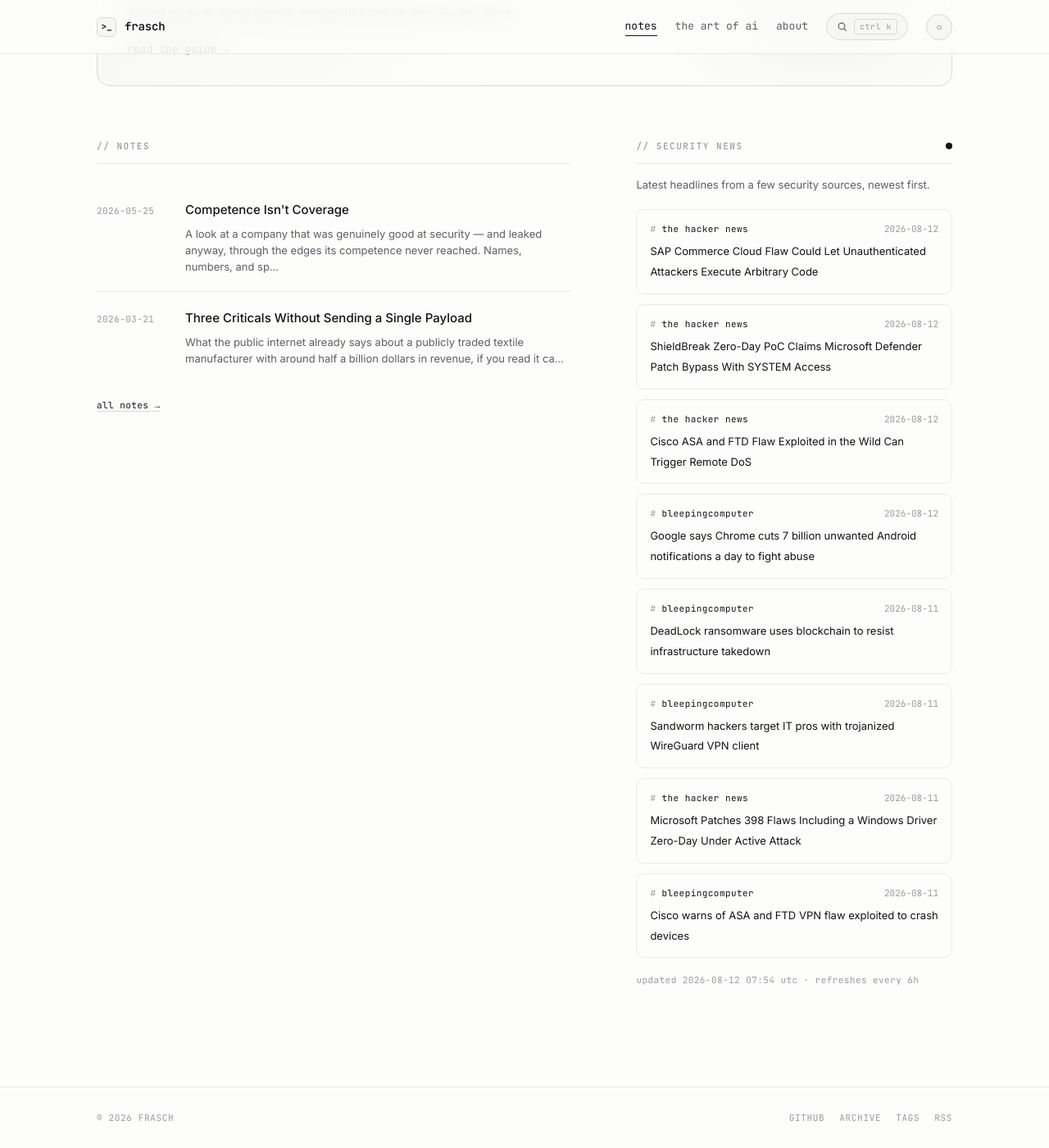
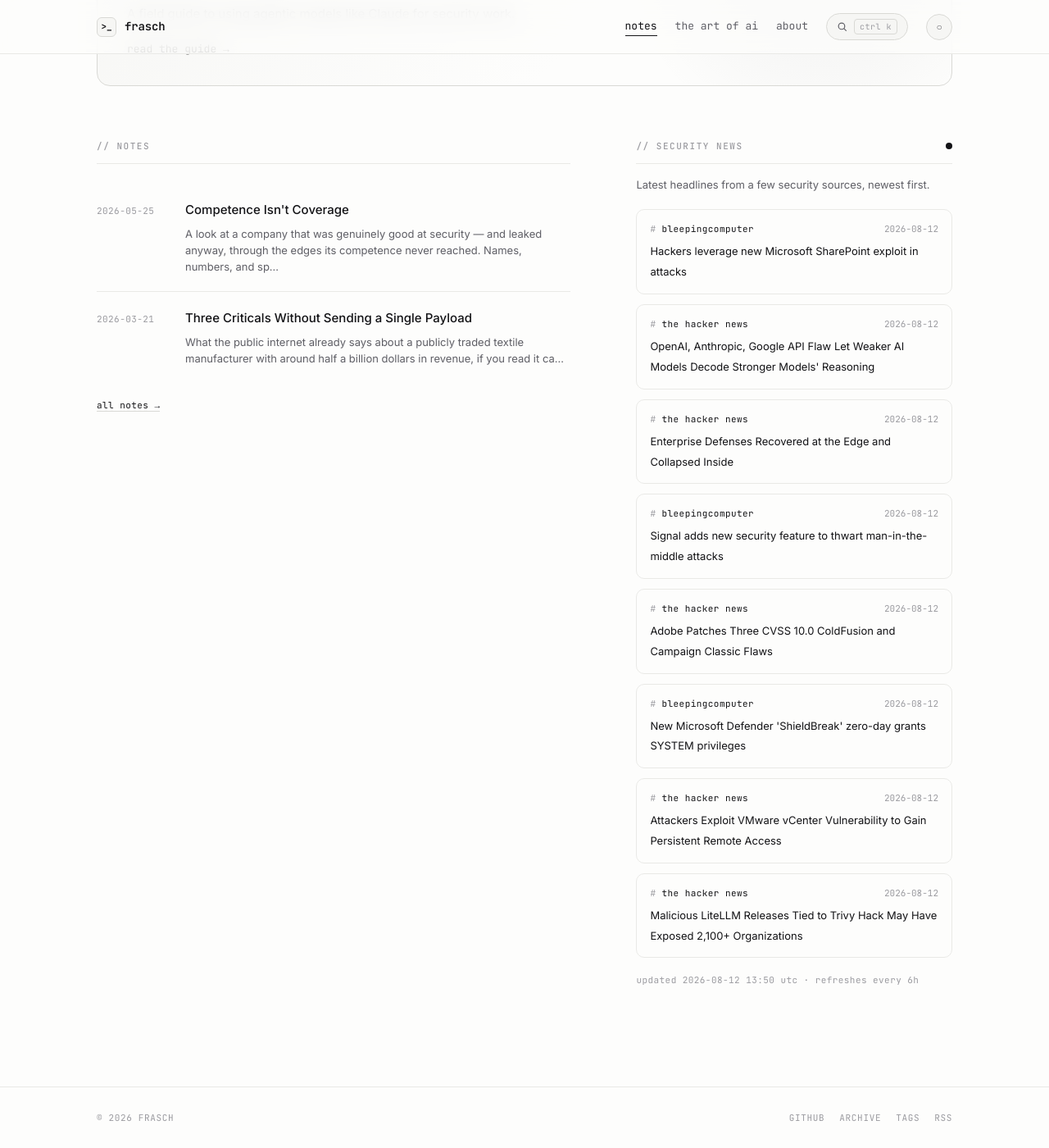
Before and after one commit to whoisfrasch/frasch, a Jekyll site: the page built from index.html, in a window 1280 px wide and 1400 px high, scrolled down 615 px. Shown: the whole window at 82% size. Built offline with Jekyll 4.4.1, drawn with Linux system fonts in a browser that asks for light colours.

Commit message:
Refresh security news feed

```diff
--- a/_data/news.json
+++ b/_data/news.json
@@ -1,53 +1,53 @@
 {
-  "updated": "2026-08-12T07:54:21Z",
+  "updated": "2026-08-12T13:50:26Z",
   "items": [
     {
-      "source": "the hacker news",
-      "title": "SAP Commerce Cloud Flaw Could Let Unauthenticated Attackers Execute Arbitrary Code",
-      "link": "https://thehackernews.com/2026/08/sap-commerce-cloud-flaw-could-let.html",
-      "date": "2026-08-12T07:31:40Z"
+      "source": "bleepingcomputer",
+      "title": "Hackers leverage new Microsoft SharePoint exploit in attacks",
+      "link": "https://www.bleepingcomputer.com/news/microsoft/hackers-leverage-new-microsoft-sharepoint-exploit-in-attacks/",
+      "date": "2026-08-12T12:25:37Z"
     },
     {
       "source": "the hacker news",
-      "title": "ShieldBreak Zero-Day PoC Claims Microsoft Defender Patch Bypass With SYSTEM Access",
-      "link": "https://thehackernews.com/2026/08/shieldbreak-zero-day-poc-claims.html",
-      "date": "2026-08-12T06:41:38Z"
+      "title": "OpenAI, Anthropic, Google API Flaw Let Weaker AI Models Decode Stronger Models' Reasoning",
+      "link": "https://thehackernews.com/2026/08/openai-anthropic-google-api-flaw-let.html",
+      "date": "2026-08-12T11:47:38Z"
     },
     {
       "source": "the hacker news",
-      "title": "Cisco ASA and FTD Flaw Exploited in the Wild Can Trigger Remote DoS",
-      "link": "https://thehackernews.com/2026/08/cisco-asa-and-ftd-flaw-exploited-in.html",
-      "date": "2026-08-12T06:15:58Z"
+      "title": "Enterprise Defenses Recovered at the Edge and Collapsed Inside",
+      "link": "https://thehackernews.com/2026/08/enterprise-defenses-recovered-at-edge.html",
+      "date": "2026-08-12T11:41:34Z"
     },
     {
       "source": "bleepingcomputer",
-      "title": "Google says Chrome cuts 7 billion unwanted Android notifications a day to fight abuse",
-      "link": "https://www.bleepingcomputer.com/news/security/google-says-chrome-cuts-7-billion-unwanted-android-notifications-a-day-to-fight-abuse/",
-      "date": "2026-08-12T01:15:55Z"
+      "title": "Signal adds new security feature to thwart man-in-the-middle attacks",
+      "link": "https://www.bleepingcomputer.com/news/security/signal-adds-new-security-feature-to-thwart-man-in-the-middle-attacks/",
+      "date": "2026-08-12T11:21:42Z"
+    },
+    {
+      "source": "the hacker news",
+      "title": "Adobe Patches Three CVSS 10.0 ColdFusion and Campaign Classic Flaws",
+      "link": "https://thehackernews.com/2026/08/adobe-patches-three-cvss-100-coldfusion.html",
+      "date": "2026-08-12T11:13:03Z"
     },
     {
       "source": "bleepingcomputer",
-      "title": "DeadLock ransomware uses blockchain to resist infrastructure takedown",
-      "link": "https://www.bleepingcomputer.com/news/security/deadlock-ransomware-uses-blockchain-to-resist-infrastructure-takedown/",
-      "date": "2026-08-11T22:15:22Z"
-    },
-    {
-      "source": "bleepingcomputer",
-      "title": "Sandworm hackers target IT pros with trojanized WireGuard VPN client",
-      "link": "https://www.bleepingcomputer.com/news/security/sandworm-hackers-target-it-pros-with-trojanized-wireguard-vpn-client/",
-      "date": "2026-08-11T21:07:24Z"
+      "title": "New Microsoft Defender 'ShieldBreak' zero-day grants SYSTEM privileges",
+      "link": "https://www.bleepingcomputer.com/news/security/new-microsoft-defender-shieldbreak-zero-day-grants-system-privileges/",
+      "date": "2026-08-12T10:15:22Z"
     },
     {
       "source": "the hacker news",
-      "title": "Microsoft Patches 398 Flaws Including a Windows Driver Zero-Day Under Active Attack",
-      "link": "https://thehackernews.com/2026/08/microsoft-patches-398-flaws-including.html",
-      "date": "2026-08-11T20:10:55Z"
+      "title": "Attackers Exploit VMware vCenter Vulnerability to Gain Persistent Remote Access",
+      "link": "https://thehackernews.com/2026/08/attackers-exploit-vmware-vcenter.html",
+      "date": "2026-08-12T09:01:54Z"
     },
     {
-      "source": "bleepingcomputer",
-      "title": "Cisco warns of ASA and FTD VPN flaw exploited to crash devices",
-      "link": "https://www.bleepingcomputer.com/news/security/cisco-warns-of-asa-and-ftd-vpn-flaw-exploited-to-crash-devices/",
-      "date": "2026-08-11T19:45:31Z"
+      "source": "the hacker news",
+      "title": "Malicious LiteLLM Releases Tied to Trivy Hack May Have Exposed 2,100+ Organizations",
+      "link": "https://thehackernews.com/2026/08/malicious-litellm-releases-tied-to.html",
+      "date": "2026-08-12T08:04:52Z"
     }
   ]
 }
```
